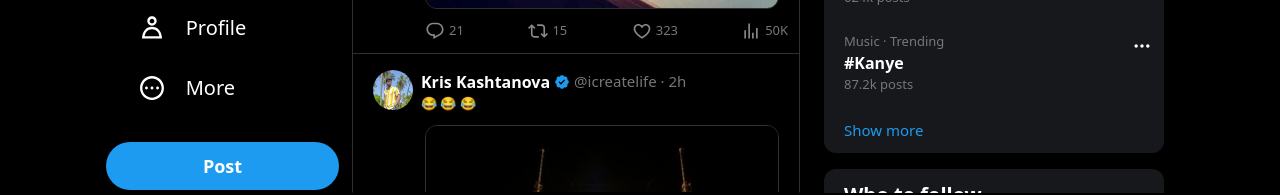
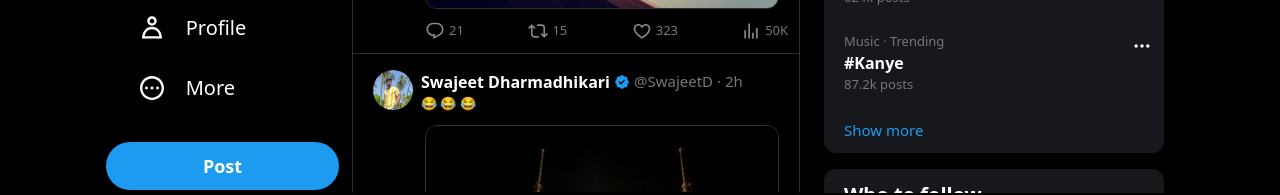
Before and after one commit to Swajeet9597/Twitter, a website: page index.html in a window 1280 px wide. Shown: the part 607-802 px from the top of the page. Drawn offline with Linux system fonts and the light colour scheme.

Commit message:
Update index.html

```diff
--- a/index.html
+++ b/index.html
@@ -234,10 +234,10 @@
                             <div class="flex items-center">
 
 
-                                <span class="relative w-fit text-white font-bold sm:text-[16px] text-[13px] hover:underline">Kris Kashtanova  </span>
+                                <span class="relative w-fit text-white font-bold sm:text-[16px] text-[13px] hover:underline">Swajeet Dharmadhikari  </span>
 
                                 <img class="ml-1 w-4" src="./official.svg" alt="">
-                                <span class="ml-1 font-normal text-[#777777] sm:text-[15px] text-[12px]">@icreatelife · 2h</span>
+                                <span class="ml-1 font-normal text-[#777777] sm:text-[15px] text-[12px]">@SwajeetD · 2h</span>
 
 
                             </div>
```
